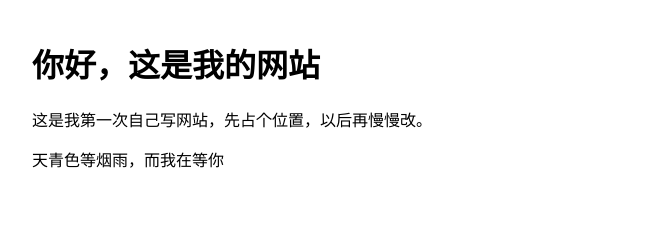
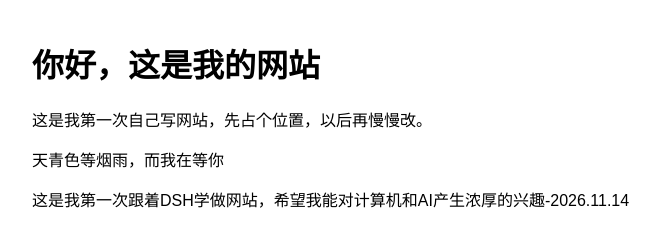
Before and after one commit to XxsBryant/XxsBryant_test.github.io, a plain HTML site: page index.html in a window 1280 px wide. Shown: the whole page, without its empty margins (308-967 px from the left). Drawn offline with Linux system fonts and the light colour scheme.

Commit message:
Update index.html

```diff
--- a/index.html
+++ b/index.html
@@ -10,6 +10,7 @@
     <h1>你好，这是我的网站</h1>
     <p>这是我第一次自己写网站，先占个位置，以后再慢慢改。</p>
     <p>天青色等烟雨，而我在等你</p>
+    <p>这是我第一次跟着DSH学做网站，希望我能对计算机和AI产生浓厚的兴趣-2026.11.14</p>
 
     <script src="script.js"></script>
 </body>
```
